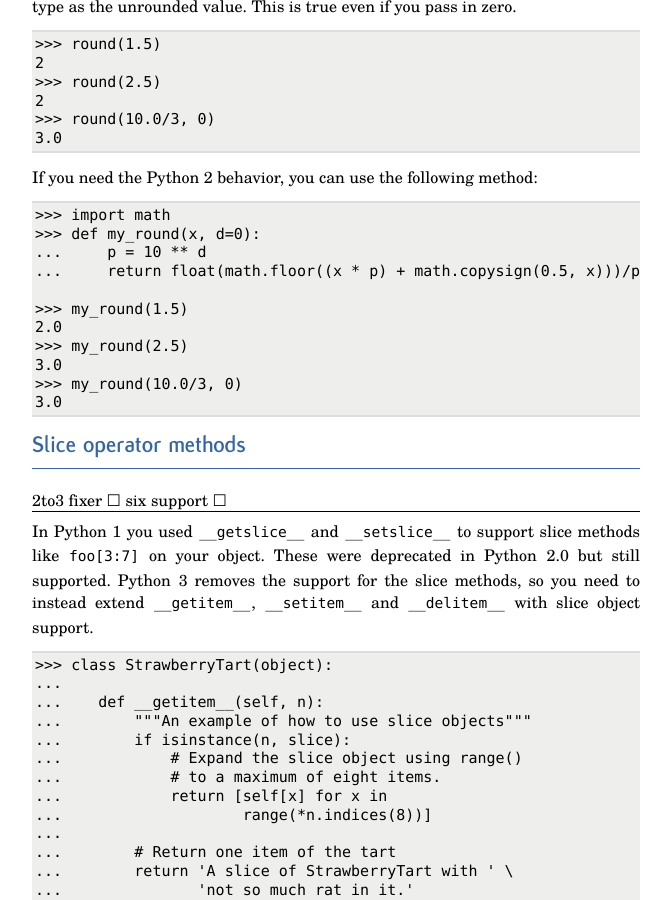
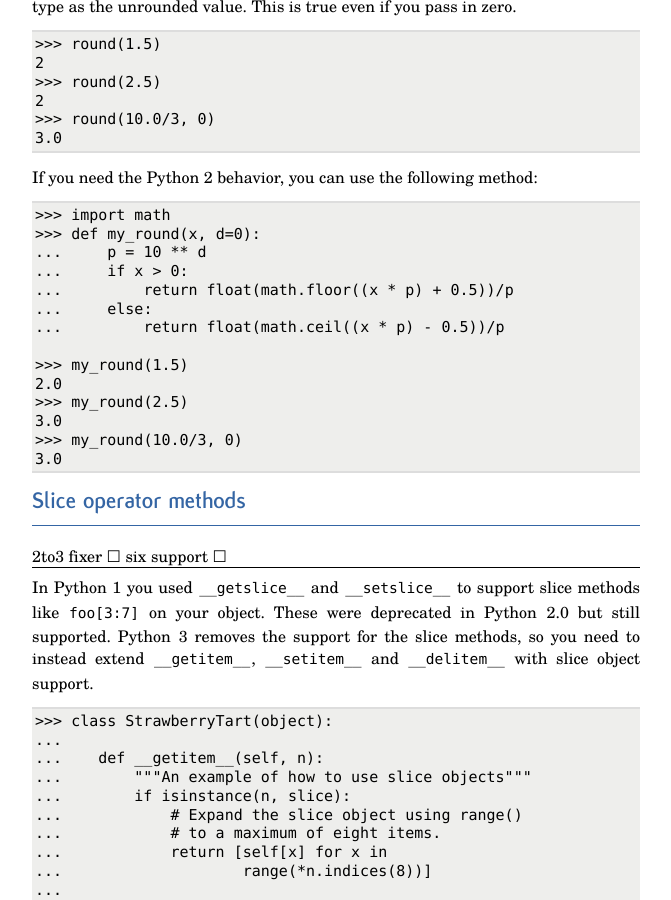
Before and after one commit to regebro/supporting-python-3, a Sphinx documentation site: the page built from source/differences.rst, in a window 1280 px wide and 900 px high, scrolled down 11718 px. Shown: the whole window, without its empty margins (112-783 px from the left). Built offline with Sphinx 7.4.7, drawn with Linux system fonts in a browser that asks for light colours.

```diff
--- a/source/_tests/round26.txt
+++ b/source/_tests/round26.txt
@@ -1,7 +1,10 @@
 >>> import math
 >>> def my_round(x, d=0):
 ...     p = 10 ** d
-...     return float(math.floor((x * p) + math.copysign(0.5, x)))/p
+...     if x > 0:
+...         return float(math.floor((x * p) + 0.5))/p
+...     else:
+...         return float(math.ceil((x * p) - 0.5))/p
 
 >>> my_round(1.5)
 2.0
```
